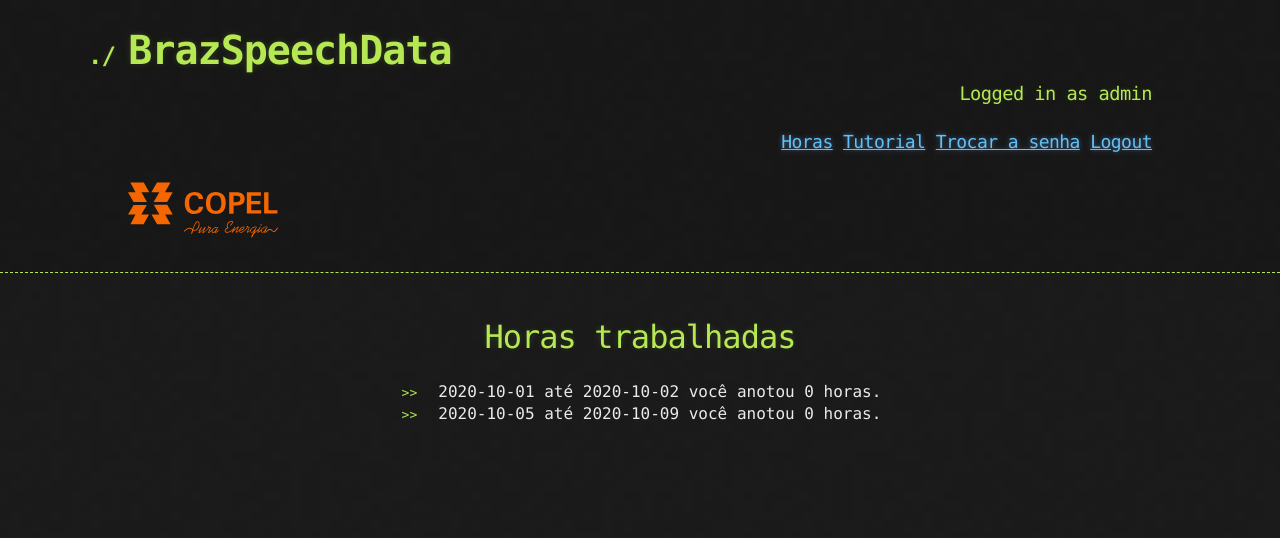
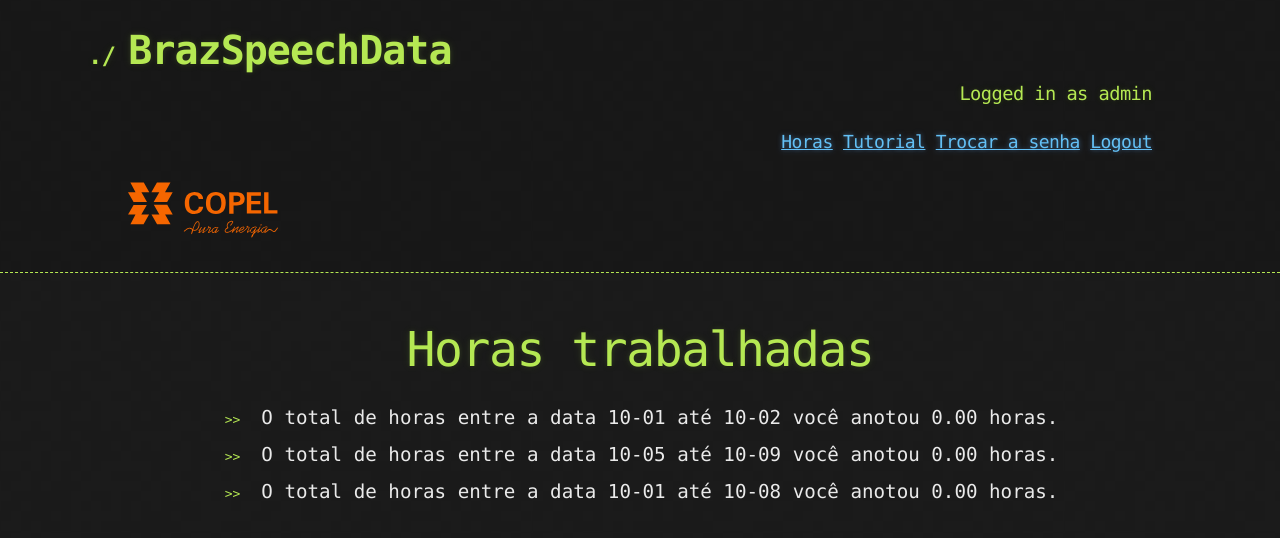
Before and after one commit to danpeixoto/BrazSpeechData, a Flask app: page /hours_worked in a window 1280 px wide. Shown: the top 538 px of the page. Run offline with Flask 2, Linux system fonts and the light colour scheme; the visitor is signed in with stand-in values (Sample User, id 1); data that the repository does not hold is empty; some libraries are stand-ins or nearby versions.

Commit message:
Feitos os ajustes necessários para mostrar as horas dos usuários

```diff
--- a/webui/__init__.py
+++ b/webui/__init__.py
@@ -111,8 +111,7 @@ def Total_duration_user(date_1, date_2, current_user):
 		if (total.time_validated >= date_1 and total.time_validated <= date_2):
 			total_hours += total.duration
 
-
-	return math.floor(total_hours/3600)
+	return total_hours/3600.0
 
 
 # Função que calcula o total de tempo gasto pelo usuário com base no intervalo de tempo, no caso de todos os usuários.
@@ -126,7 +125,7 @@ def Total_duration_admin(date_1, date_2):
 			for total in all_duration:
 				if (total.time_validated >= date_1 and total.time_validated <= date_2):
 					total_hours += total.duration
-			users_data.append("{},{};".format(user.username,math.floor(total_hours/3600)))
+			users_data.append('{},{:.2f};'.format(user.username,total_hours/3600.0))
 	return users_data
 
 
@@ -240,16 +239,20 @@ def hours_worked():
 	first_week = Total_duration_user(datetime(2020,10,1,0,0,0),datetime(2020,10,2,23,59,59),session['username'])
 	today= dtt.datetime.today()
 	start = datetime(2020,10,5,0,0,0)
-	response_string += "2020-10-01 até 2020-10-02 você anotou {} horas.;".format(first_week)
+	response_string += 'O total de horas entre a data 10-01 até 10-02 você anotou {:.2f} horas.;'.format(first_week)
 	num_weeks = abs(today-start).days//7 + 1
 
+	total_listened_since_start = 0
+	total_listened_since_start += first_week
 	for i in range(num_weeks):
 
 		monday =  start + dtt.timedelta(days=i*7)
 		friday =  monday + dtt.timedelta( (4-monday.weekday()) % 7 )
 		hours_listened = Total_duration_user(monday,friday,session['username'])
-		response_string += '{} até {} você anotou {} horas.;'.format( str(monday)[:10],str(friday)[:10],hours_listened)
+		total_listened_since_start += hours_listened
+		response_string += 'O total de horas entre a data {} até {} você anotou {:.2f} horas.;'.format( str(monday)[5:10],str(friday)[5:10],hours_listened)
 
+	response_string += 'O total de horas entre a data {} até {} você anotou {:.2f} horas.;'.format( str(datetime(2020,10,1,0,0,0))[5:10],str(today)[5:10],total_listened_since_start)
 
 	'''
 	if request.method == 'POST':
@@ -267,6 +270,7 @@ def hours_worked():
 			hours_listened = Total_duration_user(comeco,today,session['username'])
 			response_string = 'Você trabalhou {} essa desde a data 01/10/2020. O total de horas desde o inicio do projeto foi de {} horas'.format(hours_listened,total_hours)
 	'''
+
 
 	return render_template('hours_worked.html', hours = {'response_string':response_string})
 
@@ -404,3 +408,38 @@ def logout():
 	session.pop('username', None)
 	flash('Logged out successfully.')
 	return redirect(url_for('webui.login'))
+
+
+
+# ESSA FUNÇÂO É PARA ARRUMAR A COLUNA DURATION DO TIMEVALIDATED
+#def funcao_soma_valores_anotadore():
+#	all_users = User.query.all()
+#
+#	for user in all_users:
+#		all_times = TimeValidated.query.filter_by(user_validated = user.username)
+#		i = 0
+#		last_time = 0
+#		for time in all_times:
+#				time.duration = 60
+#				i += 1
+#				last_time = time.time_validated
+#			else:
+#				time.duration = Duration_calculation(last_time,time.time_validated)
+#				last_time = time.time_validated
+#
+#			db.session.commit()
+	#for user in all_user:
+	#	all_times = TimeValidated.query.filter(user_validated = user.username)
+	#	i = 0
+	#	last_time = 0
+	#   for time in all_times:
+	#		if i == 0 :
+	#			novo_duration = 60
+	#			i += 1
+	#			last_time = time.time_validated
+	#		else:
+	#			duration = Duration_calculation(last_time, time)
+	#			last_time = time
+	#
+	#       db.commit()
+	#
--- a/webui/templates/admin.html
+++ b/webui/templates/admin.html
@@ -18,6 +18,12 @@
 			color: #e3e3e3;
 			border-radius: 5px;
 		}
+
+		#divListaDeUsuarios li{
+			text-align: justify;
+			margin-left: 35%;
+		}
+
 	</style>
 
 </head>
--- a/webui/templates/hours_worked.html
+++ b/webui/templates/hours_worked.html
@@ -3,8 +3,12 @@
 {% endwith %}
 
 <style>
-	span{
+	li{
 		font-size: 1.2em;
+		margin: 10px;
+	}
+	h1{
+		font-size: 3em;
 	}
 	form{
 		margin-bottom: 50px;
```
